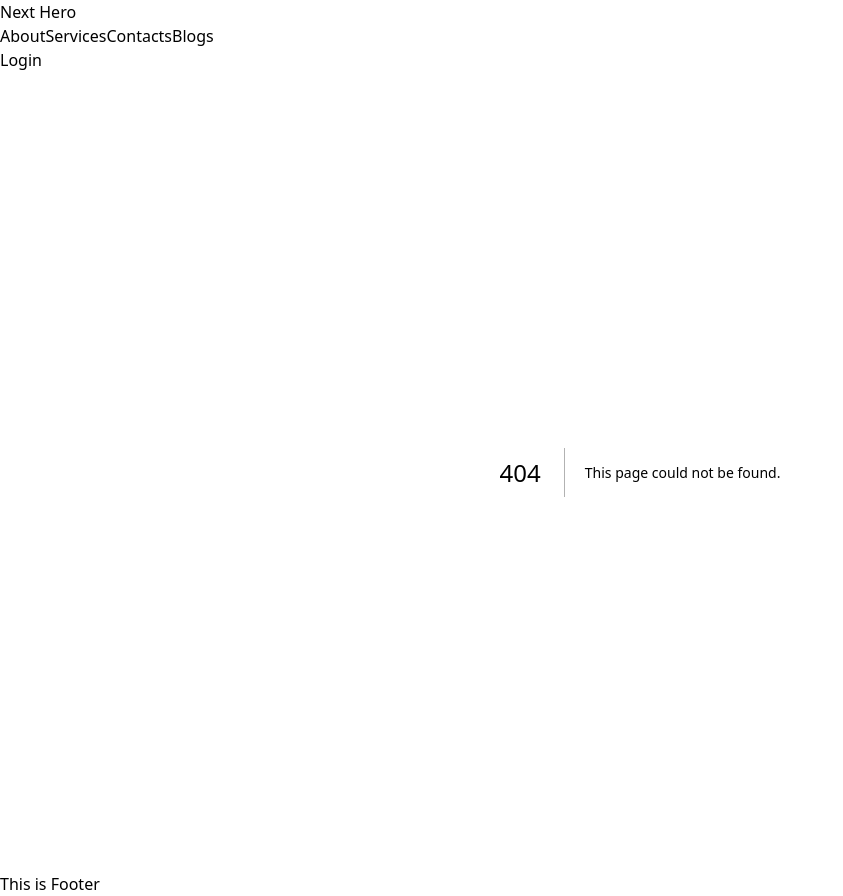
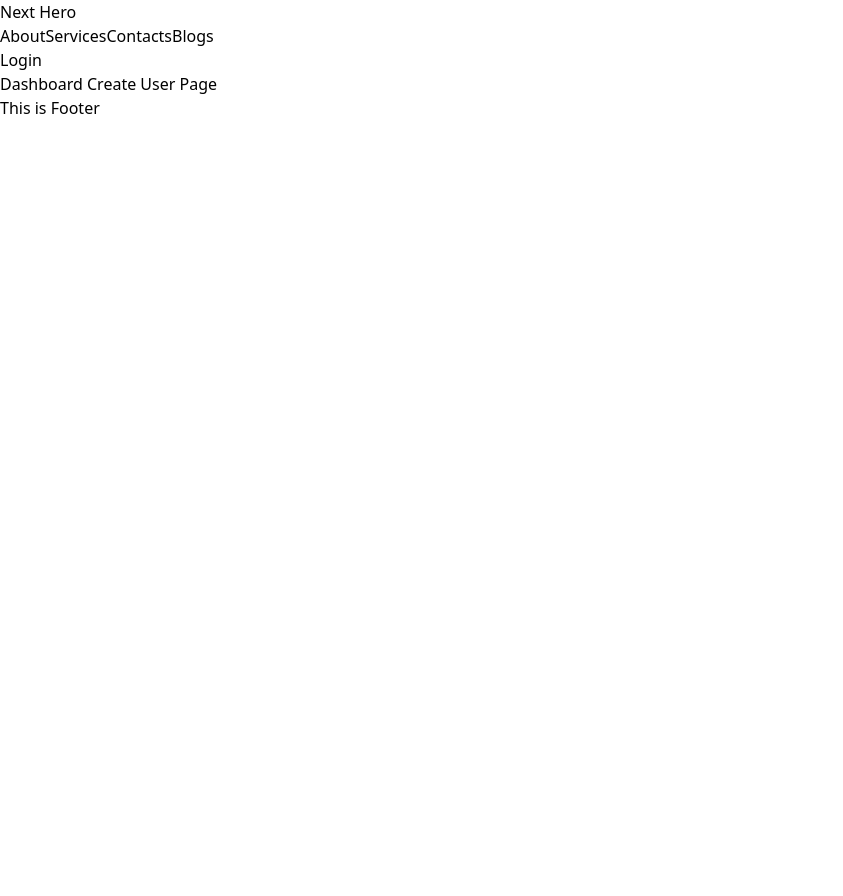
Before and after one commit to Sazid60/Nexjs-Core-Concept-1, a Next.js app: page /createUser in a window 1280 px wide. Before the commit this address had no page. Shown: the whole page, without its empty margins (0-843 px from the left). After the commit the page ends 800 px from the top, so only its background shows below. Built offline with nearby package versions, Linux system fonts and the light colour scheme.

Commit message:
Next.js Route Groups Understanding

```diff
--- /dev/null
+++ b/src/app/(dashboards)/createUser/page.jsx
@@ -0,0 +1,11 @@
+import React from 'react';
+
+const page = () => {
+    return (
+        <div>
+            Dashboard Create User Page
+        </div>
+    );
+};
+
+export default page;
```
Also changed, not shown: src/app/(dashboards)/dashboard/page.jsx (added, +11 -0 lines).
